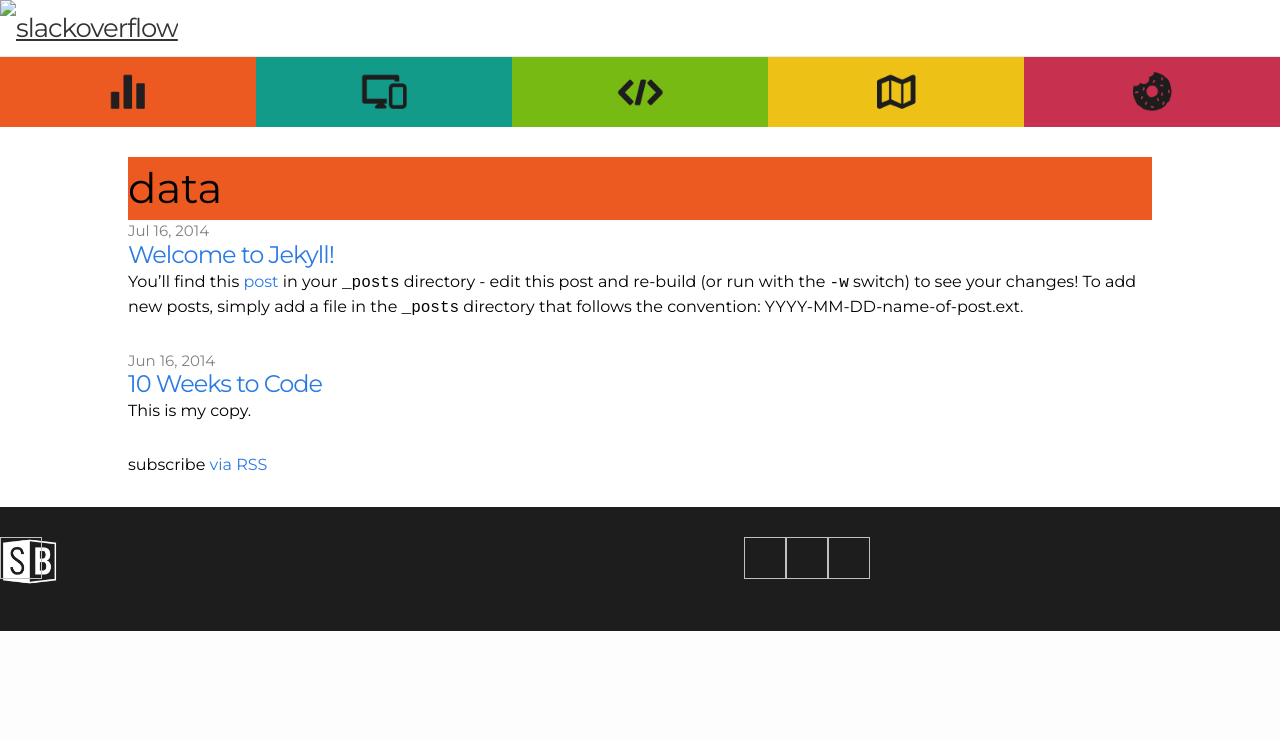
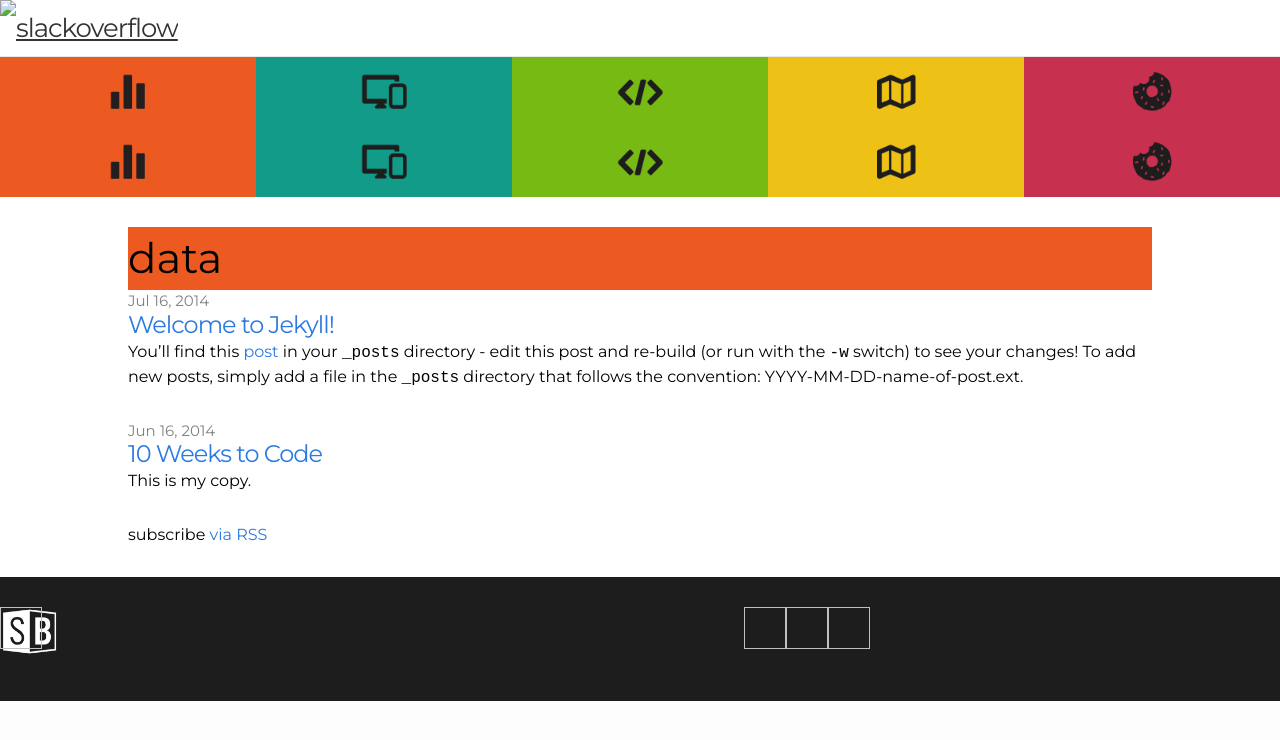
Before and after one commit to MeganCoffey/MeganCoffey.github.io, a Jekyll site: the page built from data.md, in a window 1280 px wide. Shown: the top 740 px of the page. Built offline with Jekyll 4.4.1, drawn with Linux system fonts in a browser that asks for light colours.

Commit message:
test nav

```diff
--- a/_layouts/channel.html
+++ b/_layouts/channel.html
@@ -7,6 +7,10 @@
 
     {% include header.html %}
     {% include nav.html %}
+
+    <div class="wrap">
+    {% include nav.html %}
+    </div>
 
     <div class="page-content">
       <div class="wrap">
```
